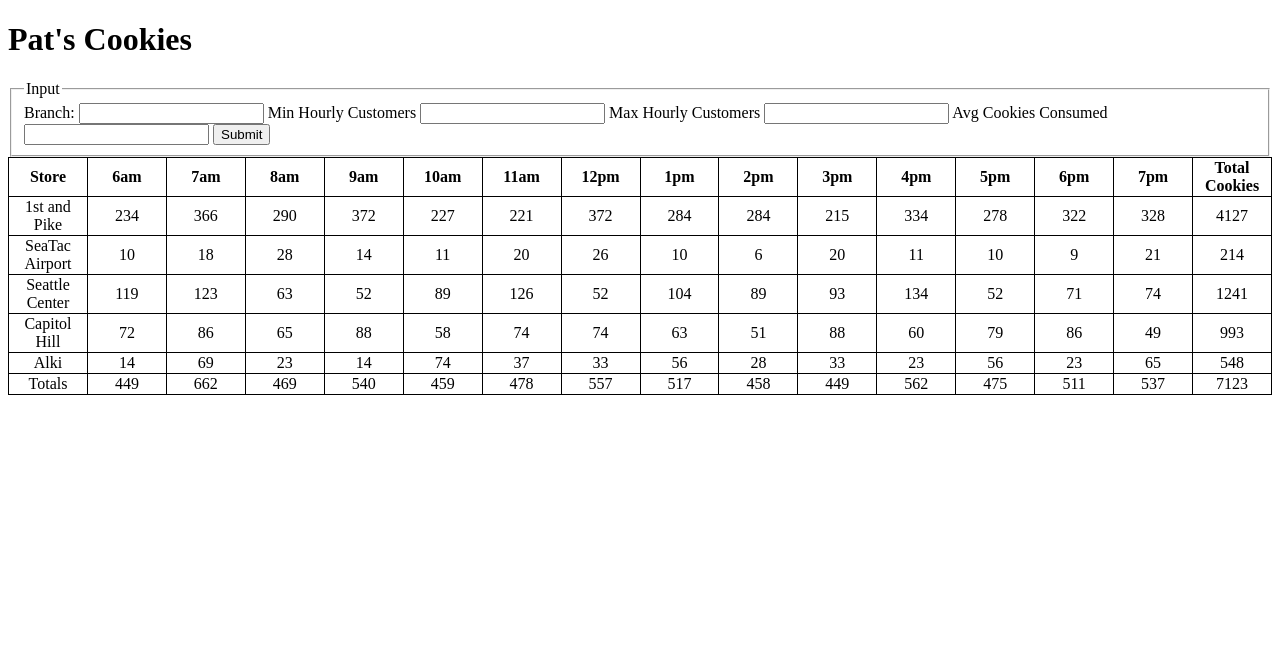
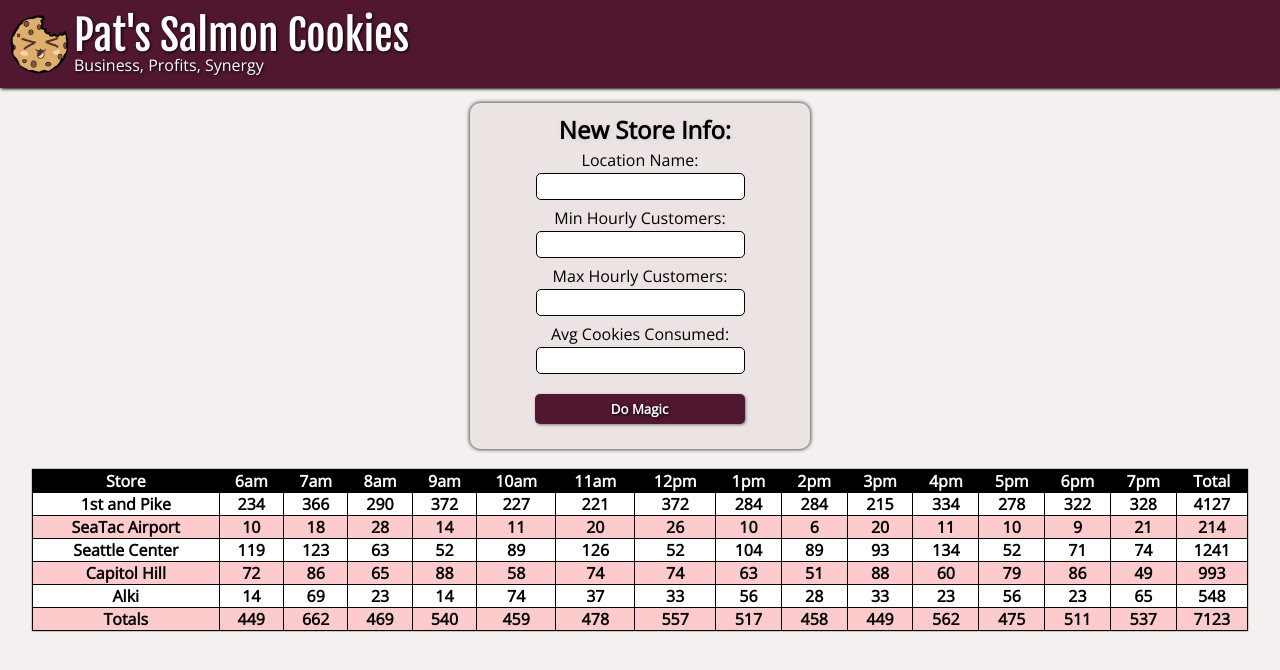
Before and after one commit to evanslaton/cookie-stand, a plain HTML site: page sales.html in a window 1280 px wide. Drawn offline with nearby package versions, Linux system fonts and the light colour scheme.

Commit message:
Finished lab assignment and made progress on CSS for sales.html

```diff
--- a/css/style.css
+++ b/css/style.css
@@ -1,5 +1,102 @@
+body {
+  background-color: rgb(245, 240, 240);
+  font-family: 'Open Sans', Arial, Helvetica, sans-serif;
+}
+
+header {
+  background-color: #511730;
+  color: white;
+  padding: 15px 10px;
+  box-shadow: 1px 1px 3px black;
+}
+
+header > img {
+  width: 59px;
+  margin-right: 5px;
+  float: left;
+}
+
+h1 {
+  display: inline;
+  font-size: 2.6em;
+  text-shadow: 1px 1px 3px black;
+  font-family: 'Fjalla One', Arial, Helvetica, sans-serif;
+}
+
+h2 {
+  margin-left: 40px;
+  text-shadow: 1px 1px 3px black;
+}
+
+form {
+  display: block;
+  padding: 15px 10px 20px;
+  margin: 15px auto 0;
+  width: 25%;
+  min-width: 250px;
+  background-color: rgb(236, 227, 227);
+  border-radius: 10px;
+  box-shadow: 0 0 4px black;
+}
+
+legend {
+  margin-left: 5px;
+  margin-bottom: 5px;
+  font-size: 1.5em;
+  text-align: center;
+  font-weight: bold;
+  text-shadow: 1px 1px 5px lightgrey;
+}
+
+label {
+  display: block;
+  display: inline-block;
+  width: 100%;
+  text-align: center;
+  margin-top: 5px;
+}
+
+input {
+  width: 80%;
+  max-width: 200px;
+  height: 23px;
+  display: block;
+  margin: 5px auto;
+  padding-left: 5px;
+  border-radius: 5px;
+  border: .5px solid black;
+  font-family: 'Open Sans', Arial, Helvetica, sans-serif;
+}
+
+input[type=submit] {
+  width: 80%;
+  max-width: 210px;
+  border-radius: 5px;
+  border: none;
+  box-shadow: 1px 1px 3px grey;
+  background-color: #511730;
+  color: white;
+  font-weight: bold;
+  text-shadow: 1px 1px 3px black;
+  margin-top: 15px;
+  height: 30px;
+}
+
+input[type=submit]:hover {
+  cursor: pointer;
+  box-shadow: 3px 3px 3px grey;
+}
+
+input[type=submit]:active {
+  box-shadow: 1px 1px 3px grey;
+}
+
 table {
   border-collapse: collapse;
+  background-color: white;
+  margin: 20px auto;
+  width: 95%;
+  box-shadow: 0 0 1px black;
 }
 
 table, th, td {
@@ -7,6 +104,16 @@ table, th, td {
   text-align: center;
 }
 
+tr:nth-child(odd) {
+  background-color: rgb(253, 203, 203);
+}
+
 th, td {
-  width: 5%;
+  padding: 3px;
+  font-weight: bold;
 }
+
+th {
+  background-color: black;
+  color: white;
+}
--- a/js/app.js
+++ b/js/app.js
@@ -1,11 +1,13 @@
 'use strict';
 
+// Variable/Array declarations
 var hoursOfOp = ['6am', '7am', '8am', '9am', '10am', '11am', '12pm', '1pm', '2pm', '3pm', '4pm', '5pm', '6pm', '7pm'];
 var allStores = [];
 var stores = document.getElementById('stores');
+var formEl = document.getElementById('form');
 
 // Store constructor function
-function Store(location, minCustomers, maxCustomers, avgCookies, dailyCookieTotal, id) {
+function Store(location, minCustomers, maxCustomers, avgCookies, id) {
   this.location = location;
   this.minCustomers = minCustomers;
   this.maxCustomers = maxCustomers;
@@ -59,6 +61,7 @@ Store.prototype.render = function() {
   createAndAppend('td', this.location, this.cookiesPerHour, this.dailyCookieTotal);
 };
 
+// Creates new th/td, appends to new tr and appends to table
 var createAndAppend = function(type, contentOne, contentTwo, contentThree) {
   var trEl = document.createElement('tr');
   var tEl = document.createElement(type);
@@ -79,7 +82,7 @@ var createAndAppend = function(type, contentOne, contentTwo, contentThree) {
 
 // Renders table headers to the DOM
 var renderTableHeaders = function() {
-  createAndAppend('th', 'Store', hoursOfOp, 'Total Cookies');
+  createAndAppend('th', 'Store', hoursOfOp, 'Total');
 };
 
 // Renders table footers to the DOM
@@ -102,42 +105,48 @@ var renderTableFooters = function() {
   createAndAppend('td', 'Totals', hourlyCookieTotals, allStoreTotal);
 };
 
+// Store locations
 new Store('1st and Pike', 23, 65, 6.3, 'pike');
 new Store('SeaTac Airport', 3, 24, 1.2, 'seatac');
 new Store('Seattle Center', 11, 38, 3.7, 'seattle');
 new Store('Capitol Hill', 20, 38, 2.3, 'capitol');
 new Store('Alki', 2, 16, 4.6, 'alki');
 
+// Renders the table
 var renderAll = function() {
   renderTableHeaders();
-
   for (var i = 0; i < allStores.length; i++) {
     allStores[i].render();
   }
-
   renderTableFooters();
 };
 
-renderAll();
-
-//Event listener
-var formEl = document.getElementById('form');
-
+// Captures user input and renders new Store
 var addUserInputToTable = function(e) {
   var userInput = e.target;
   var branchInput = userInput.branch.value.toLowerCase();
-  var minimumCustomersInput = parseInt(userInput.minimumCustomers.value);
-  var maximumCustomersInput = parseInt(userInput.maximumCustomers.value);
-  var averageCookiesInput = parseInt(userInput.averageCookies.value);
+
+  branchInput.split(' ');
+
+  var minimumCustomersInput = parseFloat(userInput.minimumCustomers.value);
+  var maximumCustomersInput = parseFloat(userInput.maximumCustomers.value);
+  var averageCookiesInput = parseFloat(userInput.averageCookies.value);
+
+  // Empties input fields
+  userInput.branch.value = null;
+  userInput.minimumCustomers.value = null;
+  userInput.maximumCustomers.value = null;
+  userInput.averageCookies.value = null;
 
   new Store(branchInput, minimumCustomersInput, maximumCustomersInput, averageCookiesInput, branchInput);
   console.log(allStores);
 
   stores.innerHTML = '';
-
   renderAll();
-
   e.preventDefault();
 };
 
+// Binds addUserInputToTable to formEl
 formEl.addEventListener('submit', addUserInputToTable);
+
+renderAll();
--- a/sales.html
+++ b/sales.html
@@ -1,35 +1,43 @@
 <!DOCTYPE html>
 <html>
   <head>
+      <link href="https://fonts.googleapis.com/css?family=Fjalla+One|Open+Sans:300" rel="stylesheet">
       <meta charset="utf-8" />
       <title></title>
-      <!-- <link href="css/reset.css" type="text/css" rel="stylesheet" /> -->
+      <link href="css/reset.css" type="text/css" rel="stylesheet" />
       <link href="css/style.css" type="text/css" rel="stylesheet" />
   </head>
   <body>
-    <h1>Pat's Cookies</h1>
+    <header>
+      <img src="img/cookie-logo.png" alt="Bitten cookie" />
+      <h1>Pat's Salmon Cookies</h1>
+      <h2>Business, Profits, Synergy</h2>
+    </header>
+
 
     <form id="form">
       <fieldset>
-        <legend>Input</legend>
+        <legend>New Store Info:</legend>
 
-        <label>Branch:
-          <input type="text" name="branch" />
+        <div>
+          <label>Location Name:
+              <input type="text" name="branch" required="required" />
+            </label>
+
+            <label>Min Hourly Customers:
+              <input type="text" name="minimumCustomers" required="required" />
+            </label>
+        </div>
+
+        <label>Max Hourly Customers:
+          <input type="text" name="maximumCustomers" required="required" />
         </label>
 
-        <label>Min Hourly Customers
-          <input type="text" name="minimumCustomers" />
+        <label>Avg Cookies Consumed:
+          <input type="text" name="averageCookies" required="required" />
         </label>
 
-        <label>Max Hourly Customers
-          <input type="text" name="maximumCustomers" />
-        </label>
-
-        <label>Avg Cookies Consumed
-          <input type="text" name="averageCookies"/>
-        </label>
-
-        <input type="submit" />
+        <input type="submit" value="Do Magic" />
       </fieldset>
     </form>
 
```
Also changed, not shown: img/cookie-logo.png (added).
